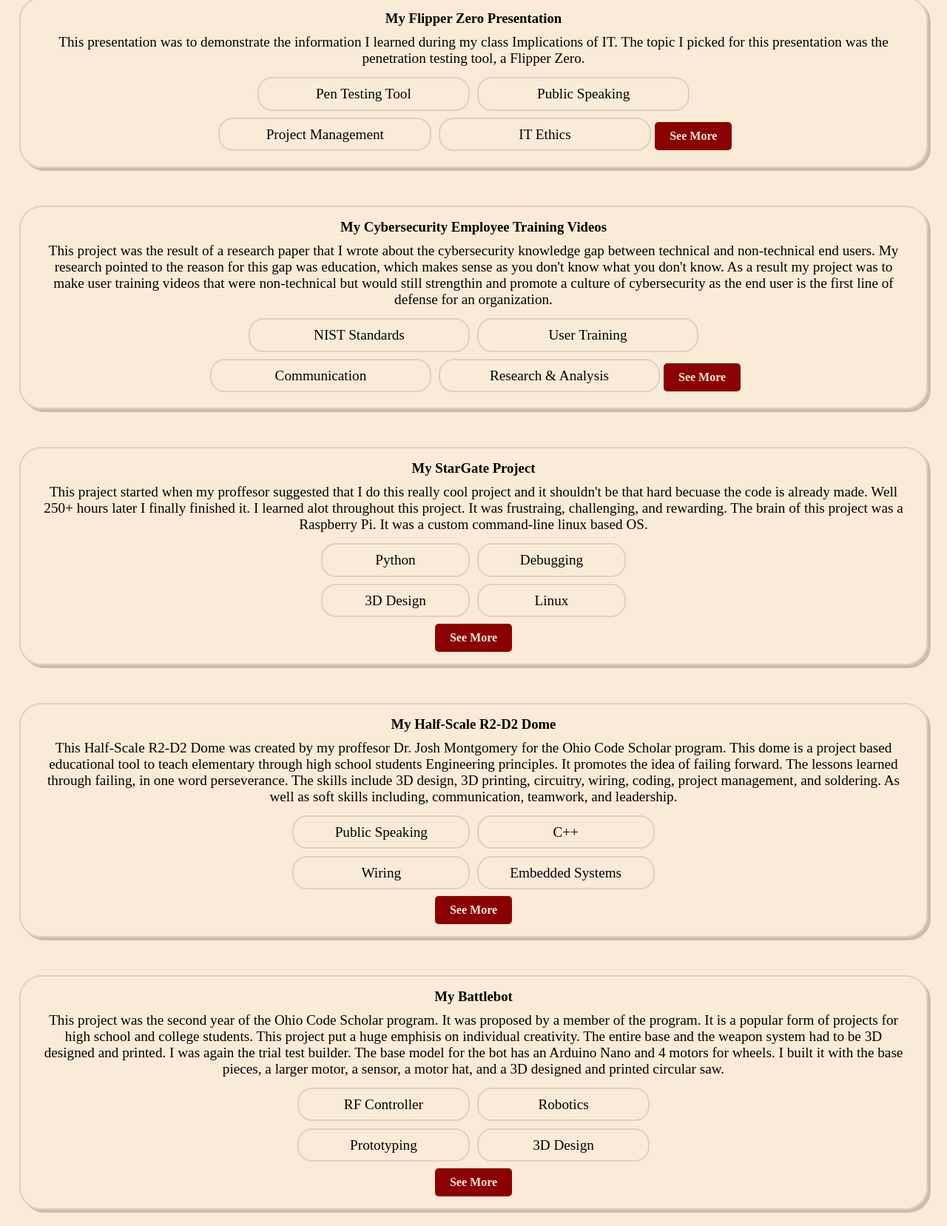
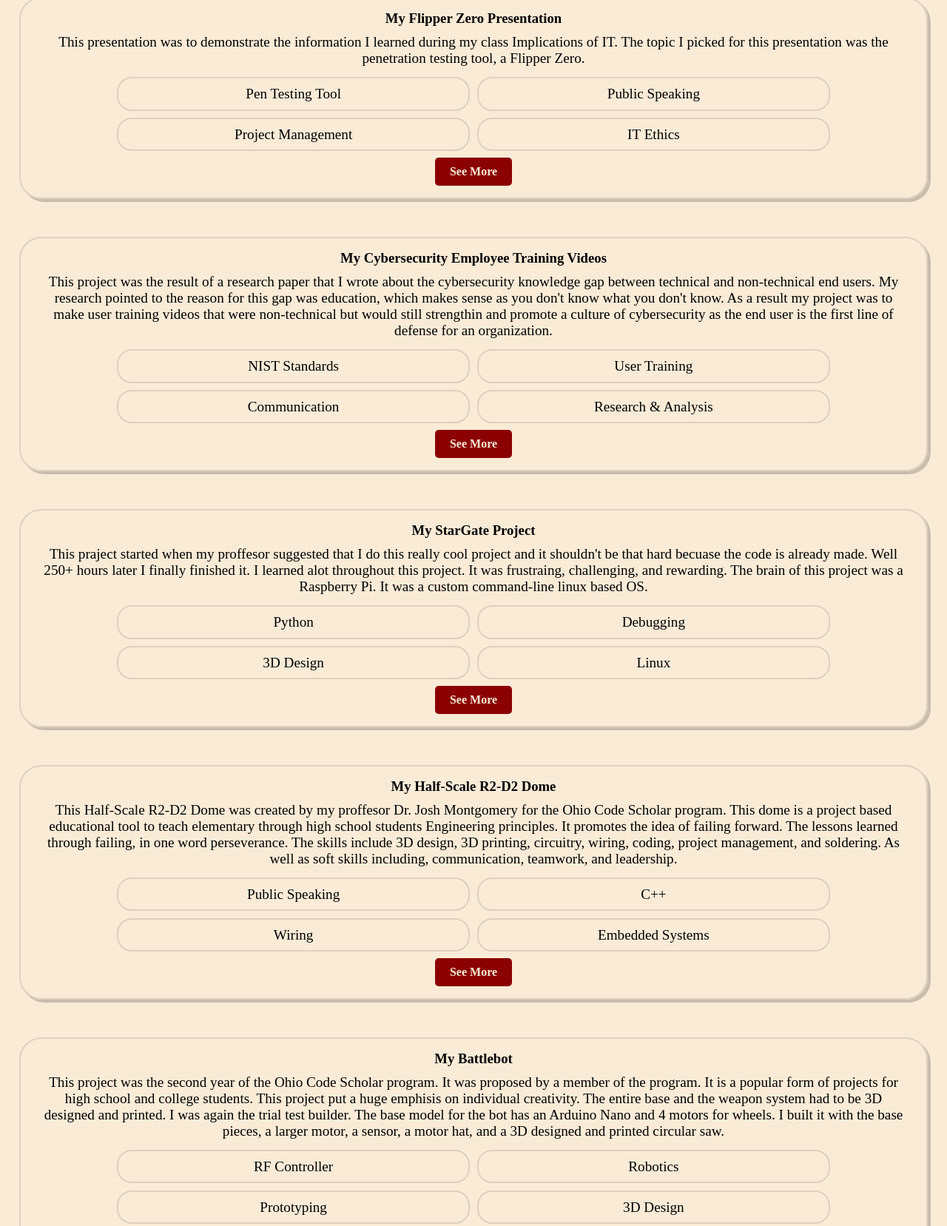
Before and after one commit to penguindad35/Branding, a plain HTML site: page index.html in a window 1280 px wide. Shown: the part 2595-4252 px from the top of the page at 74% size. Drawn offline with Linux system fonts and the light colour scheme.

Commit message:
placment stuf for index

```diff
--- a/index.html
+++ b/index.html
@@ -99,7 +99,7 @@
             </div>
             <h2>My Projects</h2>
             <div class="main-projects">
-                <section class="html">
+                <section class="html-index">
                     <h3>My HTML and CSS Projects</h3>
                     <p>My html class has been very fun and fulfilling and full of hands on projects that resulted in something more than a paper as a result and are much more fun showing off. Throughout this class I have learned about HTML and CSS primarily, but also delved a little bit into JavaScript for a project.</p>
                     <ul class="main-skills">
@@ -111,7 +111,7 @@
                     <a href="projects.html#html" class="btn">See More</a>
 
                 </section>
-                <section class="implications">
+                <section class="implications-index">
                     <h3>My Flipper Zero Presentation</h3>
                     <p>This presentation was to demonstrate the information I learned during my class Implications of IT. The topic I picked for this presentation was the penetration testing tool, a Flipper Zero.</p>
                     <ul class="main-skills">
@@ -119,11 +119,12 @@
                         <li>Public Speaking</li>
                         <li>Project Management</li>
                         <li>IT Ethics</li>
-                        <a href="projects.html#implications" class="btn">See More</a>
 
                     </ul>
+                    <a href="projects.html#implications" class="btn">See More</a>
+
                 </section>
-                <section class="capstone">
+                <section class="capstone-index">
                     <h3>My Cybersecurity Employee Training Videos</h3>
                     <p>This project was the result of a research paper that I wrote about the cybersecurity knowledge gap between technical and non-technical end users. My research pointed to the reason for this gap was education, which makes sense as you don't know what you don't know. As a result my project was to make user training videos that were non-technical but would still strengthin and promote a culture of cybersecurity as the end user is the first line of defense for an organization.</p>
                     <ul class="main-skills">
@@ -131,11 +132,12 @@
                         <li>User Training</li>
                         <li>Communication</li>
                         <li>Research & Analysis</li>
-                        <a href="projects.html#capstone" class="btn">See More</a>
 
                     </ul>
+                    <a href="projects.html#capstone" class="btn">See More</a>
+
                 </section>
-                <section class="linux">
+                <section class="linux-index">
                     <h3>My StarGate Project</h3>
                     <p>This praject started when my proffesor suggested that I do this really cool project and it shouldn't be that hard becuase the code is already made. Well 250+ hours later I finally finished it. I learned alot throughout this project. It was frustraing, challenging, and rewarding. The brain of this project was a Raspberry Pi. It was a custom command-line linux based OS.</p>
                     <ul class="main-skills">
@@ -143,11 +145,12 @@
                         <li>Debugging</li>
                         <li>3D Design</li>
                         <li>Linux</li>
-                        <a href="projects.html#linux" class="btn">See More</a>
 
                     </ul>
+                    <a href="projects.html#linux" class="btn">See More</a>
+
                 </section>
-                <section class="dome">
+                <section class="dome-index">
                     <h3>My Half-Scale R2-D2 Dome</h3>
                     <p>This Half-Scale R2-D2 Dome was created by my proffesor Dr. Josh Montgomery for the Ohio Code Scholar program. This dome is a project based educational tool to teach elementary through high school students Engineering principles. It promotes the idea of failing forward. The lessons learned through failing, in one word perseverance. The skills include 3D design, 3D printing, circuitry, wiring, coding, project management, and soldering. As well as soft skills including, communication, teamwork, and leadership.</p>
                     <ul class="main-skills">
@@ -155,11 +158,12 @@
                         <li>C++</li>
                         <li>Wiring</li>
                         <li>Embedded Systems</li>
-                        <a href="projects.html#dome" class="btn">See More</a>
 
                     </ul>
+                    <a href="projects.html#dome" class="btn">See More</a>
+
                 </section>
-                <section class="bot">
+                <section class="bot-index">
                     <h3>My Battlebot</h3>
                     <p>This project was the second year of the Ohio Code Scholar program. It was proposed by a member of the program. It is a popular form of projects for high school and college students. This project put a huge emphisis on individual creativity. The entire base and the weapon system had to be 3D designed and printed. I was again the trial test builder. The base model for the bot has an Arduino Nano and 4 motors for wheels. I built it with the base pieces, a larger motor, a sensor, a motor hat, and a 3D designed and printed circular saw.</p>
                     <ul class="main-skills">
@@ -167,11 +171,12 @@
                         <li>Robotics</li>
                         <li>Prototyping</li>
                         <li>3D Design</li>
-                        <a href="projects.html#bot" class="btn">See More</a>
 
                     </ul>
+                    <a href="projects.html#bot" class="btn">See More</a>
+
                 </section>
-                <section class="games">
+                <section class="games-index">
                     <h3>My Games Made For Recruitment Events
                     </h3>
                     <p>These games were created for recruitment events for the Computer Science program at Southern State Community College. They were inspired by the want to show potential students some of the cool things that we do and learn by being apart of the program. They were written in either Java or Python. I am not a coding student but I found the project to be very challanging but fulfilling. One game is guessing a password by using hints to uncover the password focusing on cybersecurity concepts. The second is a simple logic statment that needs to be completed focusing on coding basics. The third is demonstrating a simplified version of Dijkstra algorithm focusing on networking concepts.</p>
@@ -180,9 +185,10 @@
                         <li>Python</li>
                         <li>Debugging</li>
                         <li>Stem Education</li>
-                        <a href="projects.html#games" class="btn">See More</a>
 
                     </ul>
+                    <a href="projects.html#games" class="btn">See More</a>
+
                 </section>
 
             </div>
```
Also changed, not shown: 1 other file.
